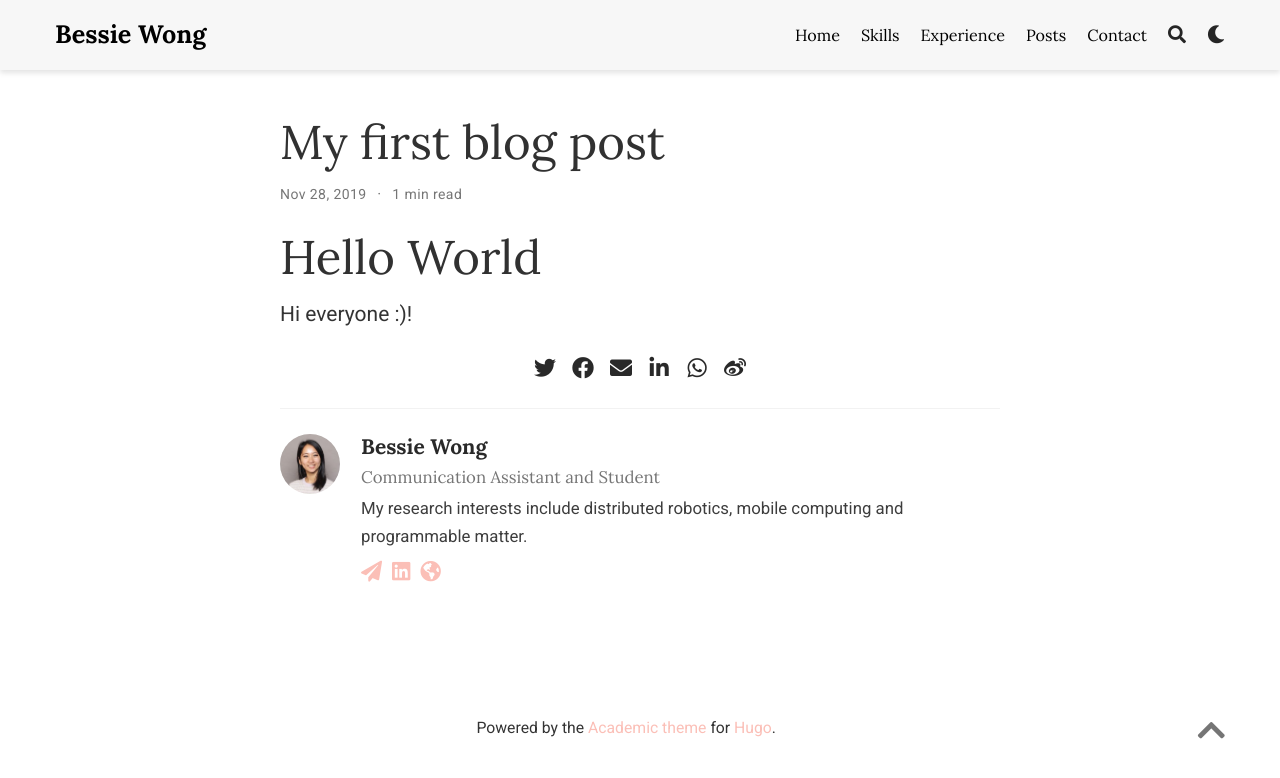
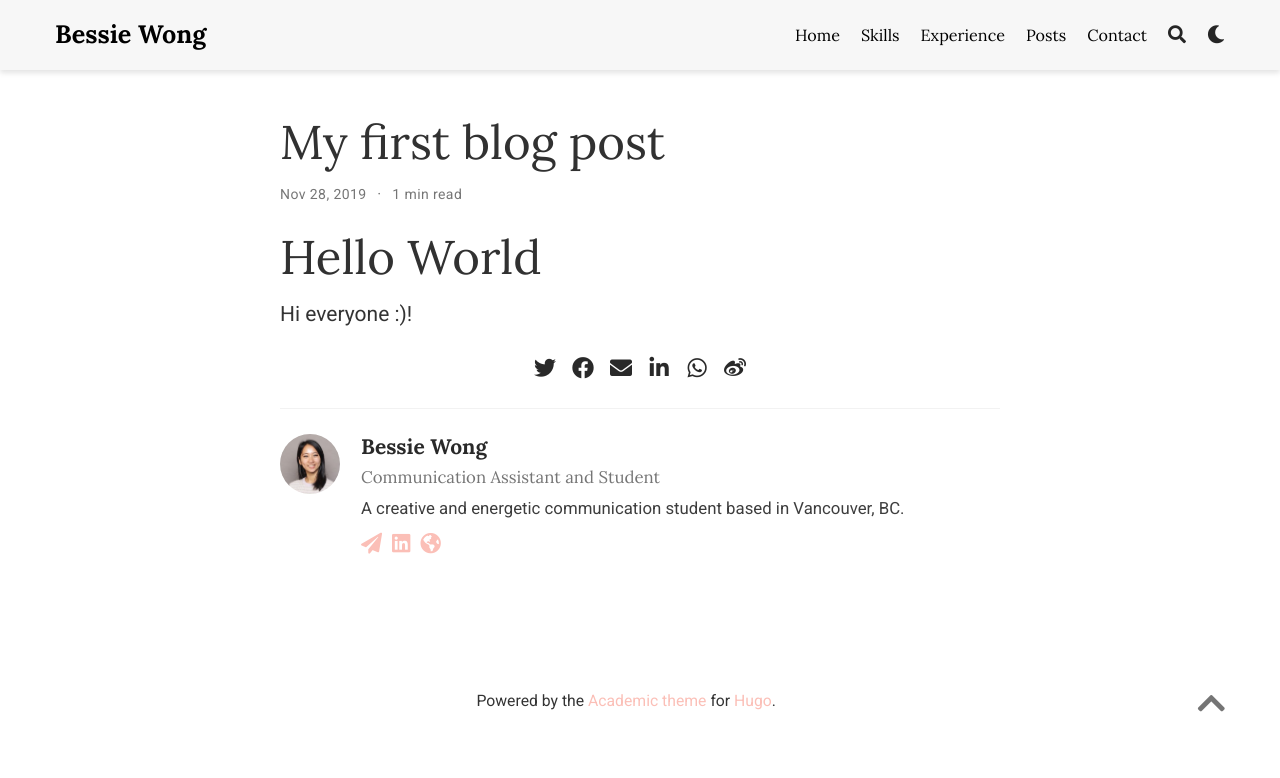
Before and after one commit to bessiewong/bessiewong.github.io, a plain HTML site: page post/first-post/index.html in a window 1280 px wide. Drawn offline with nearby package versions, Linux system fonts and the light colour scheme; a script that the page names is missing; some icons are missing.

Commit message:
Build website

```diff
--- a/post/first-post/index.html
+++ b/post/first-post/index.html
@@ -638,7 +638,7 @@
     <div class="media-body">
       <h5 class="card-title"><a href="https://bessiewong.github.io/">Bessie Wong</a></h5>
       <h6 class="card-subtitle">Communication Assistant and Student</h6>
-      <p class="card-text">My research interests include distributed robotics, mobile computing and programmable matter.</p>
+      <p class="card-text">A creative and energetic communication student based in Vancouver, BC.</p>
       <ul class="network-icon" aria-hidden="true">
 
 
```
